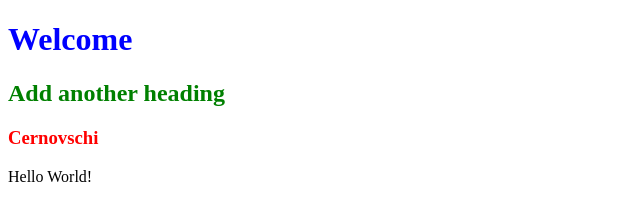
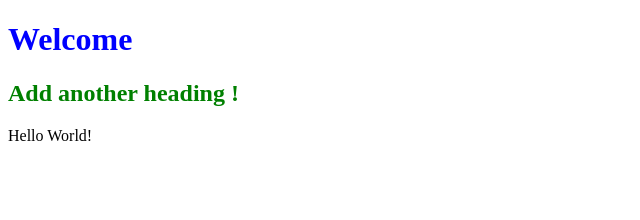
Before and after one commit to Vasilica1/hello, a plain HTML site: page index.html in a window 1280 px wide. Shown: the whole page, without its empty margins (0-640 px from the left). Drawn offline with Linux system fonts and the light colour scheme.

Commit message:
remove a heading add an exclamation point

```diff
--- a/index.html
+++ b/index.html
@@ -8,8 +8,7 @@
 </head>
 <body>
     <h1 style="color: blue;">Welcome</h1>
-    <h2 style="color: green;">Add another heading </h2>
-    <h3 style="color: red;">Cernovschi</h3>
+    <h2 style="color: green;">Add another heading !</h2>
     Hello World!
 </body>
 </html>
```
